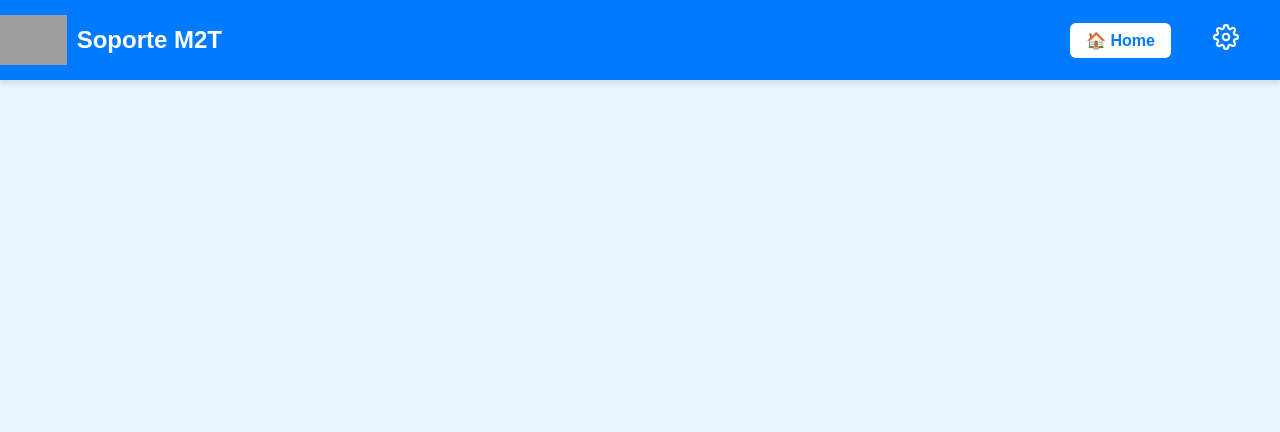
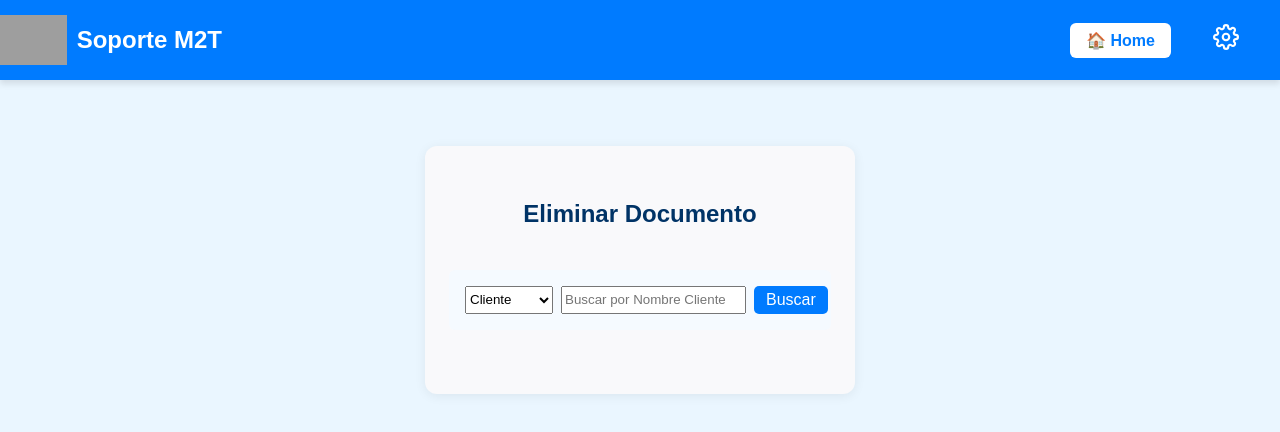
Before and after one commit to KoeruLevi/m2tapp, a React (Vite) app in the folder frontend/: page /eliminar-documento in a window 1280 px wide. Before the commit this address had no page. Shown: the top 432 px of the page. Built offline with nearby package versions, Linux system fonts and the light colour scheme; grey boxes are pictures that could not be loaded.

Commit message:
Funcion Eliminar documento

```diff
--- a/frontend/src/App.jsx
+++ b/frontend/src/App.jsx
@@ -10,6 +10,7 @@ import { UserProvider } from './context/UserContext';
 import HistorialCambios from './pages/HistorialCambios';
 import AdminUsuarios from './components/AdminUsuarios';
 import RequireAdmin from './components/RequireAdmin';
+import EliminarDocumento from './components/EliminarDocumento';
 import './App.css';
 
 const App = () => {
@@ -33,6 +34,7 @@ const App = () => {
                         <Route path="/nuevo-movil" element={<NuevoDocumento tipo="Movil" />} />
                         <Route path="/nuevo-equipo" element={<NuevoDocumento tipo="EquipoAVL" />} />
                         <Route path="/nueva-simcard" element={<NuevoDocumento tipo="Simcard" />} />
+                        <Route path="/eliminar-documento" element={<EliminarDocumento />} />
                         <Route path="/historial-cambios" element={<HistorialCambios />} />
                     </Routes>
                 </main>
--- /dev/null
+++ b/frontend/src/components/EliminarDocumento.jsx
@@ -0,0 +1,127 @@
+import React, { useState } from "react";
+import axios from "axios";
+import "../styles/EliminarDocumento.css";
+
+const camposResumen = {
+    Cliente: [
+        { key: "Cliente", label: "Nombre Cliente" },
+        { key: "RUT", label: "RUT" },
+        { key: "Razon Social", label: "Razón Social" }
+    ],
+    Movil: [
+        { key: "Patente", label: "Patente" },
+        { key: "Cliente", label: "Cliente" },
+        { key: "Nombre", label: "Nombre" },
+        { key: "Tipo", label: "Tipo" }
+    ],
+    EquipoAVL: [
+        { key: "imei", label: "IMEI" },
+        { key: "Serial", label: "Serial" },
+        { key: "ID", label: "ID" }
+    ],
+    Simcard: [
+        { key: "fono", label: "Fono" },
+        { key: "ICCID", label: "ICCID" },
+        { key: "operador", label: "Portador" }
+    ]
+};
+
+const EliminarDocumento = () => {
+    const [tipo, setTipo] = useState("Cliente");
+    const [busqueda, setBusqueda] = useState("");
+    const [resultado, setResultado] = useState(null);
+    const [loading, setLoading] = useState(false);
+    const [mensaje, setMensaje] = useState("");
+
+    const handleBuscar = async (e) => {
+        e.preventDefault();
+        setResultado(null);
+        setMensaje("");
+        if (!busqueda.trim()) return setMensaje("Escribe un valor para buscar.");
+        setLoading(true);
+
+        try {
+            const resp = await axios.get(
+                "https://m2t-backend.onrender.com/api/data/search",
+                { params: { [tipo.toLowerCase()]: busqueda } }
+            );
+            let items = resp.data[tipo];
+            if (!items || items.length === 0) {
+                setMensaje("No se encontró ningún documento.");
+                setResultado(null);
+            } else {
+                setResultado(items[0]);
+            }
+        } catch (err) {
+            setMensaje("Ocurrió un error al buscar.");
+        } finally {
+            setLoading(false);
+        }
+    };
+
+    const handleEliminar = async () => {
+        if (!resultado || !window.confirm("¿Seguro que deseas eliminar este documento? Esta acción es irreversible.")) return;
+        setLoading(true);
+        setMensaje("");
+        try {
+            const token = localStorage.getItem('token');
+            // Notar: ajusta endpoint según tu backend. Ejemplo: /api/data/eliminar/{tipo}/{id}
+            const res = await axios.delete(
+                `https://m2t-backend.onrender.com/api/data/delete/${tipo}/${resultado._id}`,
+                {
+                    headers: { Authorization: `Bearer ${token}` }
+                }
+            );
+            setMensaje("✅ Documento eliminado correctamente.");
+            setResultado(null);
+            setBusqueda("");
+        } catch (err) {
+            setMensaje("❌ Error al eliminar: " + (err.response?.data?.message || err.message));
+        } finally {
+            setLoading(false);
+        }
+    };
+
+    return (
+        <div className="eliminar-documento-wrapper">
+            <h2>Eliminar Documento</h2>
+            <form onSubmit={handleBuscar} className="eliminar-doc-form">
+                <select value={tipo} onChange={e => setTipo(e.target.value)}>
+                    <option value="Cliente">Cliente</option>
+                    <option value="Movil">Movil</option>
+                    <option value="EquipoAVL">EquipoAVL</option>
+                    <option value="Simcard">Simcard</option>
+                </select>
+                <input
+                    placeholder={`Buscar por ${camposResumen[tipo][0].label}`}
+                    value={busqueda}
+                    onChange={e => setBusqueda(e.target.value)}
+                />
+                <button type="submit" disabled={loading}>
+                    {loading ? "Buscando..." : "Buscar"}
+                </button>
+            </form>
+            {mensaje && <div className="eliminar-doc-msg">{mensaje}</div>}
+            {resultado && (
+                <div className="eliminar-doc-card">
+                    <h3>{tipo}</h3>
+                    <ul>
+                        {camposResumen[tipo].map(field => (
+                            <li key={field.key}><b>{field.label}:</b> {resultado[field.key] ?? "No disponible"}</li>
+                        ))}
+                    </ul>
+                    <button
+                        className="eliminar-doc-btn"
+                        style={{ background: "#c82333", color: "#fff" }}
+                        onClick={handleEliminar}
+                        disabled={loading}
+                    >
+                        {loading ? "Eliminando..." : "Eliminar definitivamente"}
+                    </button>
+                </div>
+            )}
+        </div>
+    );
+};
+
+export default EliminarDocumento;
--- a/frontend/src/pages/Dashboard.jsx
+++ b/frontend/src/pages/Dashboard.jsx
@@ -92,6 +92,24 @@ const Dashboard = () => {
             <button className="dashboard-button" onClick={() => navigate('/historial-cambios')}>
                 Ver Historial de Cambios
             </button>
+            <button
+                className="delete-document-btn"
+                style={{
+                    background: "#c82333",
+                    color: "white",
+                    fontWeight: "bold",
+                    margin: "16px 0",
+                    borderRadius: "8px",
+                    border: "none",
+                    fontSize: "20px",
+                    padding: "16px",
+                    cursor: "pointer",
+                    transition: "background 0.18s"
+                }}
+                onClick={() => navigate('/eliminar-documento')}
+            >
+                Eliminar Documento
+            </button>
             <button className="export-excel-btn" onClick={exportarTodoExcel}>
                 📦 Exportar todo a Excel
             </button>
--- /dev/null
+++ b/frontend/src/styles/EliminarDocumento.css
@@ -0,0 +1,47 @@
+.eliminar-documento-wrapper {
+    margin: 0 auto;
+    max-width: 400px;
+    background: #f9f9fb;
+    padding: 30px 24px 40px 24px;
+    border-radius: 12px;
+    margin-top: 36px;
+    box-shadow: 0 2px 12px #0001;
+    display: flex;
+    flex-direction: column;
+    align-items: center;
+}
+
+.eliminar-doc-form {
+    display: flex;
+    gap: 8px;
+    margin-bottom: 24px;
+}
+
+.eliminar-doc-card {
+    margin-top: 24px;
+    border: 1px solid #e2e2e2;
+    padding: 18px 18px 22px 18px;
+    border-radius: 9px;
+    background: #fff7f7;
+    width: 100%;
+    text-align: left;
+}
+.eliminar-doc-card ul { list-style: none; padding: 0; }
+.eliminar-doc-card li { margin-bottom: 8px; }
+.eliminar-doc-btn {
+    margin-top: 12px;
+    padding: 10px 15px;
+    font-size: 17px;
+    font-weight: 500;
+    border: none;
+    border-radius: 8px;
+    cursor: pointer;
+    transition: background .2s;
+}
+.eliminar-doc-btn:disabled { opacity: 0.7; }
+.eliminar-doc-msg {
+    margin: 10px 0 0 0;
+    color: #c82333;
+    font-weight: bold;
+    font-size: 17px;
+}
```
Also changed, not shown: 2 other files (tests, documents, lock files or other folders).
